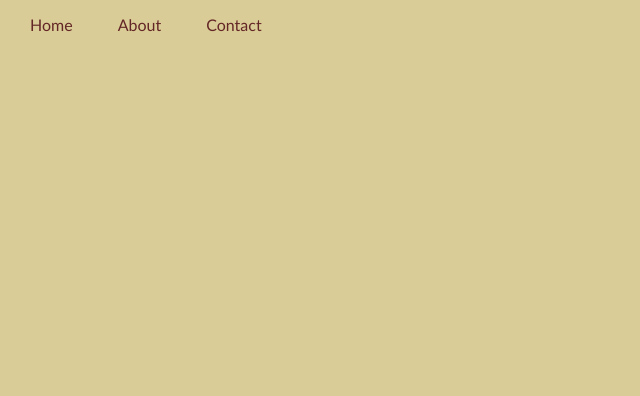
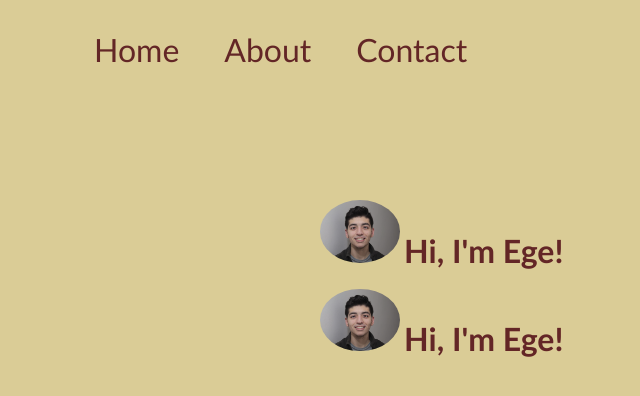
Before and after one commit to EgeCagdas-Aladag/cv, a plain HTML site: page index.html in a window 1280 px wide. Shown: the top 396 px of the page, without its empty margins (0-640 px from the left). Drawn offline with Linux system fonts and the light colour scheme.

Commit message:
add first iteration of main page tiles

```diff
--- a/index.html
+++ b/index.html
@@ -1,7 +1,8 @@
-<!DOCTYPE html>
+<html>
 <head>
     <meta charset="UTF-8">
     <meta name="description" content="A stylistic personal webpage.">
+    <meta >
 
     <link rel="stylesheet" href="style.css"/>
 
@@ -21,6 +22,18 @@
             </li>
         </ul>
     </header>
+
+    <div class="tiles">
+        <div class="tiles-item-main">
+            <img class="photo-circular" src="photocropped.jpg">
+            <h1>Hi, I'm Ege!</h1>
+        </div>
+        <br>
+        <div class="tiles-item-second">
+            <img class="photo-circular" src="photocropped.jpg">
+            <h1>Hi, I'm Ege!</h1>
+        </div>
+    </div>
 </body>
 
 </html>
--- a/style.css
+++ b/style.css
@@ -8,19 +8,23 @@
 
 body{
     background-color: #DACC96;
+
+    height:200vh;
 }
 
 .navbar{
     position:fixed;
+    z-index: 1500;
 
     background-color: #DACC96;
     width:100%;
-
-    justify-content: center;
+    top:0;
+    padding-top:15px;
 }
 
     .navbar-list{
         list-style: none;
+        margin-left:5%;
     }
 
         .navbar-list-item{
@@ -29,14 +33,58 @@ body{
             float:left;
         }
 
-.navbar-list-item-link {
+            .navbar-list-item-link{
                 display:block;
                 padding:15px;
                 text-decoration: none;
                 color:#632626;
-    font-size: 50;
+                font-size: 24pt;
             }
 
-    .navbar-list-item-link:hover{
+.tiles{
+    background-color: transparent;
+    width: 100%;
+    margin-top:200px;
+    display:block;
+    justify-content: center;
+}
 
+    .tiles-item-main{
+        width:50%;
+        display:block;
+        margin:auto;
     }
+
+        .tiles-item-main img{
+            display:inline-block;
+        }
+
+        .tiles-item-main h1,h2,h3,h4,h5,h6,p {
+            color:#632626;
+            left:20px;
+            width: fit-content;
+            display: inline-block;
+        }
+
+
+    .tiles-item-second{
+        width:50%;
+        display:block;
+        margin:auto;
+    }
+
+        .tiles-item-main img{
+            display:inline-block;
+        }
+
+        .tiles-item-second h1,h2,h3,h4,h5,h6,p {
+            color:#632626;
+            left:20px;
+            display:inline-block;
+        }
+
+.photo-circular{
+    max-width: 80px;
+    max-height: 80px;
+    border-radius: 50%;
+}
```
Lines whose indentation alone changed are shown as unchanged.
